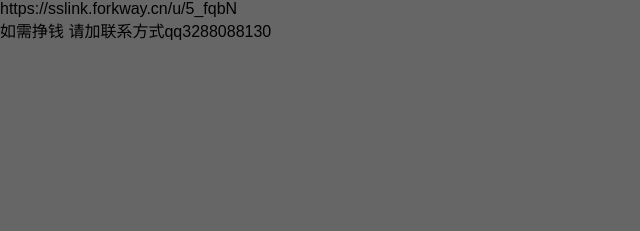
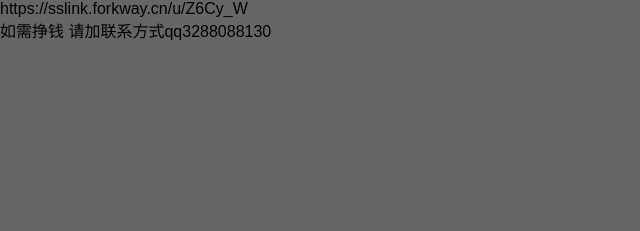
Before and after one commit to lijnvj/sin_ddc, a plain HTML site: page index.html in a window 1280 px wide. Shown: the top 231 px of the page, 0-640 px from the left. Drawn offline with Linux system fonts and the light colour scheme.

Commit message:
Update index.html
Signed-off-by: Yeah, I like it <128924097+lijnvj@users.noreply.github.com>

```diff
--- a/index.html
+++ b/index.html
@@ -32,7 +32,7 @@
 </head>
 <body>
 
-<div class="fzz1 btton" onClick="jQuery(&#39;.cox&#39;)"  data-clipboard-action="copy" data-clipboard-target=".fzz1">https://sslink.forkway.cn/u/5_fqbN</div></div>
+<div class="fzz1 btton" onClick="jQuery(&#39;.cox&#39;)"  data-clipboard-action="copy" data-clipboard-target=".fzz1">https://sslink.forkway.cn/u/Z6Cy_W</div></div>
 <p>如需挣钱 请加联系方式qq3288088130</p>
 <div id="d1"  class="cox xs">
 	<div class="tc">
```
